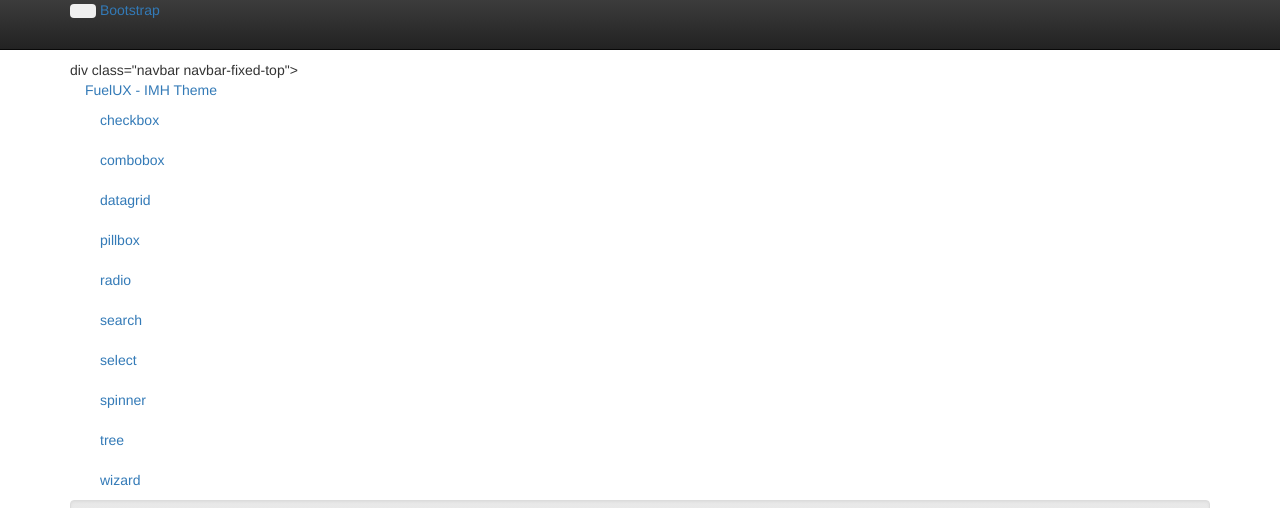
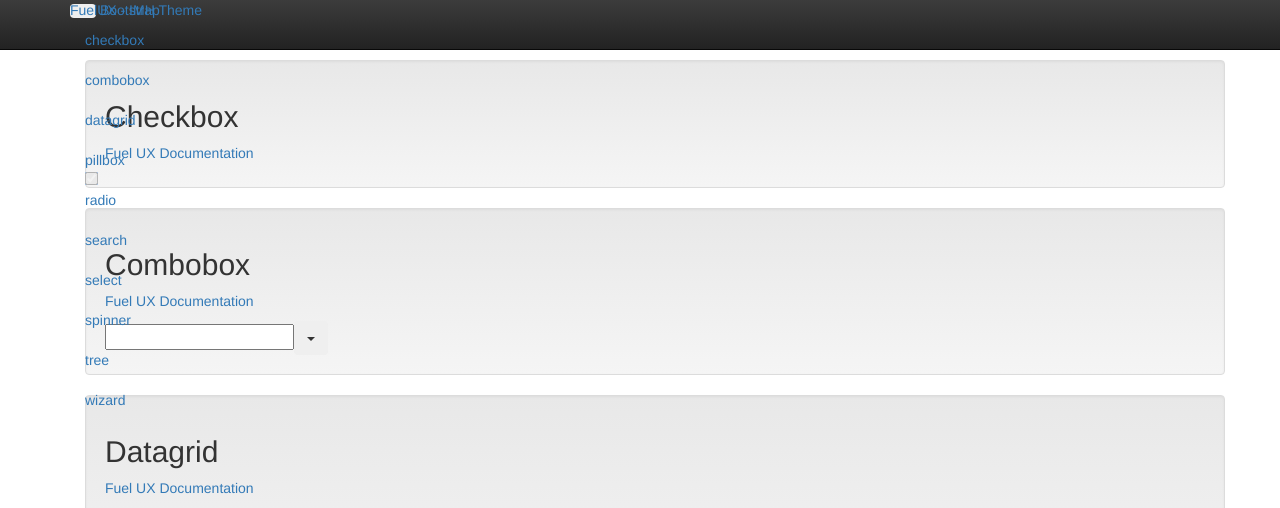
Before and after one commit to lekez2005/college_essay, a Django app: template src/static/templates/index.html in a window 1280 px wide. Shown: the top 508 px of the page. Run offline with Django 3.2, Linux system fonts and the light colour scheme; the template is opened without the code that fills it, so the values that code supplies are empty; some libraries are stand-ins or nearby versions.

Commit message:
Update index.html

```diff
--- a/src/static/templates/index.html
+++ b/src/static/templates/index.html
@@ -1,6 +1,6 @@
 {% extends "base.html" %}
 {% block content %}
-div class="navbar navbar-fixed-top">
+<div class="navbar navbar-fixed-top">
 <div class="navbar-inner">
 <div class="container">
 <a class="brand" href="#">FuelUX - IMH Theme</a>
```
